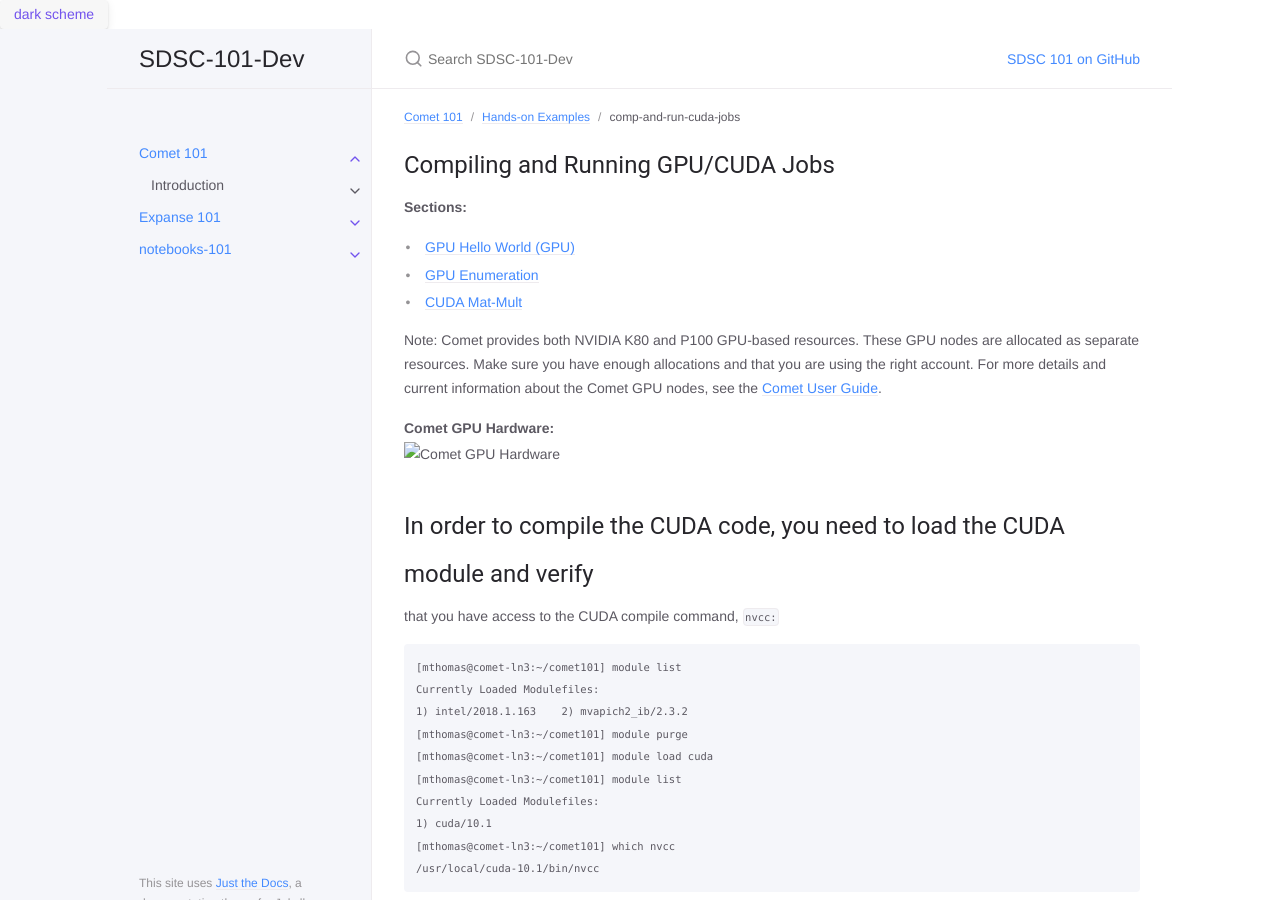
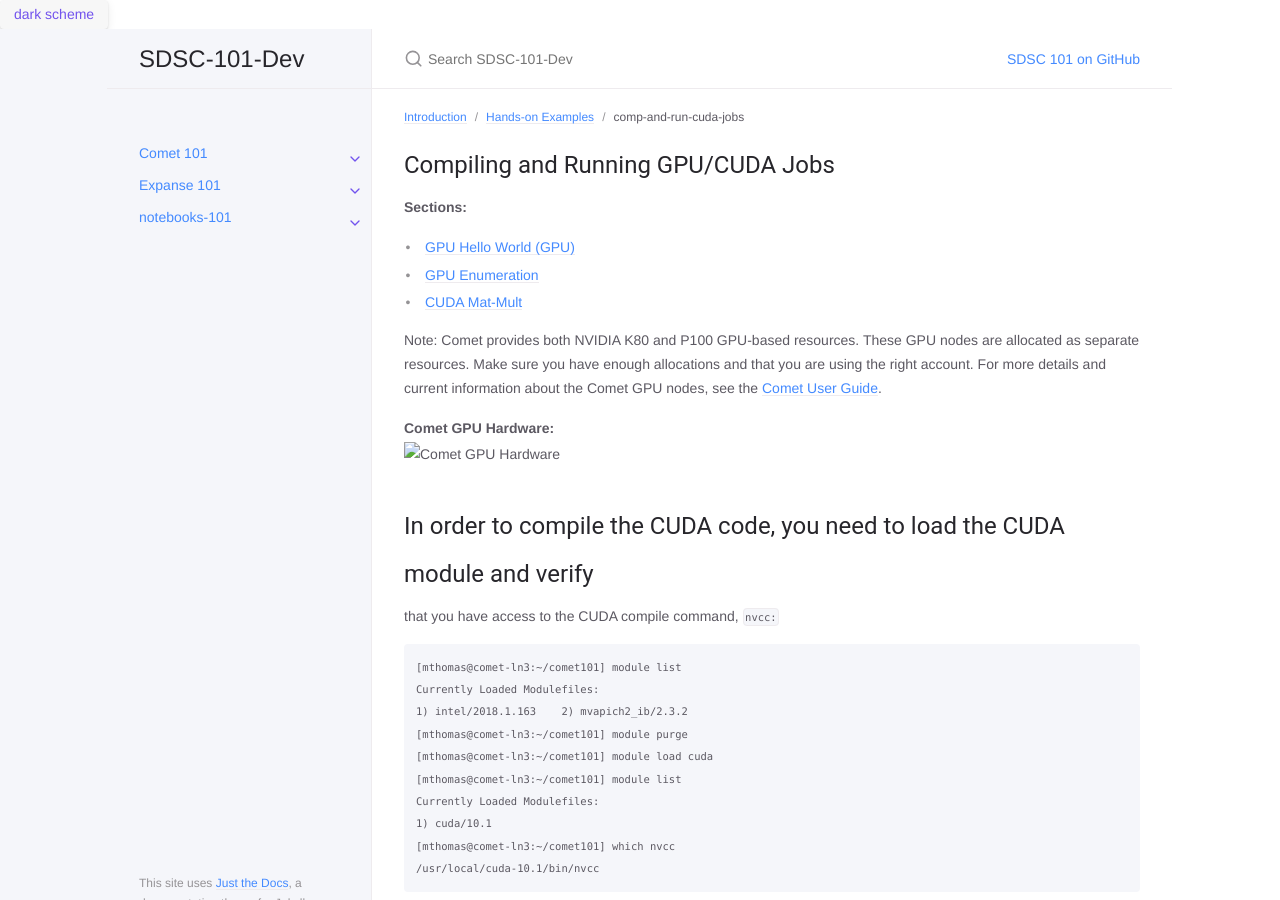
Before and after one commit to sdsc-hpc-training-dev/dev.io, a Jekyll site: the page built from docs/comet-101/gpu.md, in a window 1280 px wide and 900 px high. Built offline with Jekyll 4.4.1, drawn with Linux system fonts in a browser that asks for light colours.

Commit message:
Update gpu.md

```diff
--- a/docs/comet-101/gpu.md
+++ b/docs/comet-101/gpu.md
@@ -2,7 +2,7 @@
 layout: default
 title: comp-and-run-cuda-jobs
 parent: Hands-on Examples
-grand_parent: Comet 101
+grand_parent: Introduction
 nav_order: 6
 ---
 ## <a name="comp-and-run-cuda-jobs"></a>Compiling and Running GPU/CUDA Jobs
```
